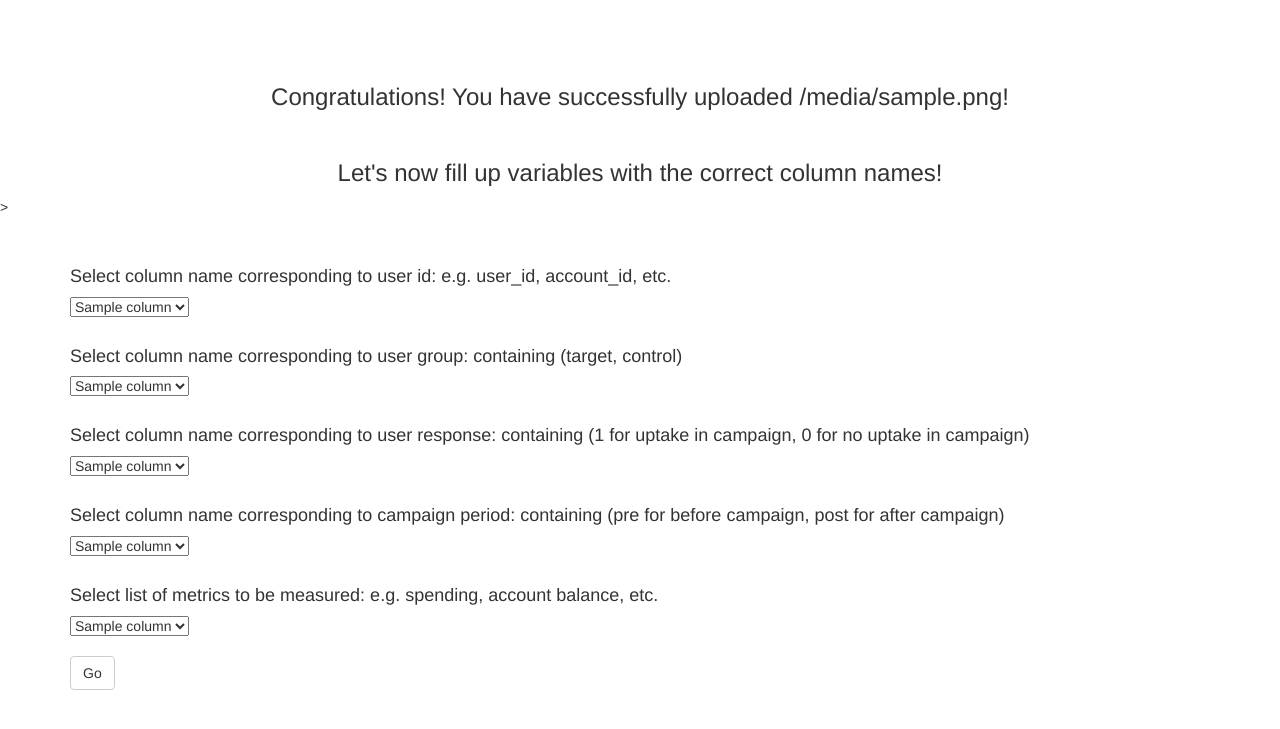
After one commit to nicolecvaldez/campaign-measurement-webapp, a Flask app: template app/templates/select_variables.html in a window 1280 px wide. The commit adds this page. Shown: the top 729 px of the page. Run offline with Flask 2, Linux system fonts and the light colour scheme; the template is opened without the code that fills it: most values are stand-ins (such as "Sample title", 1, 10 or a date in 2020); some libraries are stand-ins or nearby versions.

Commit message:
Created functional html.

```diff
--- /dev/null
+++ b/app/templates/select_variables.html
@@ -0,0 +1,71 @@
+{% extends "bootstrap/base.html" %}
+{% block title %}Select{% endblock %}
+
+{% block content %}
+
+<div class="container" style="margin-top: 5%; text-align: center">
+    <h3>Congratulations! You have successfully uploaded {{filename}}!</h3>
+    <br>
+    <h3>Let's now fill up variables with the correct column names!</h3>
+</div>>
+
+<div class="container">
+    <form class="form-inline" method="POST" action="/calculate_lift">
+        <div class="form-group">
+
+            <br>
+            <br>
+            <h4>Select column name corresponding to user id: e.g. user_id, account_id, etc.</h4>
+            <select name=user_id action="/">
+                {% for column in columns %}
+                <option value= "{{column}}" SELECTED> {{column}} </option>
+                {% endfor %}
+            </select>
+
+            <br>
+            <br>
+            <h4>Select column name corresponding to user group: containing (target, control)</h4>
+            <select name=user_group action="/">
+                {% for column in columns %}
+                <option value= "{{column}}" SELECTED> {{column}} </option>
+                {% endfor %}
+            </select>
+
+            <br>
+            <br>
+            <h4>Select column name corresponding to user response: containing (1 for uptake in campaign, 0 for no uptake in campaign)</h4>
+            <select name=user_response action="/">
+                {% for column in columns %}
+                <option value= "{{column}}" SELECTED> {{column}} </option>
+                {% endfor %}
+            </select>
+
+            <br>
+            <br>
+            <h4>Select column name corresponding to campaign period: containing (pre for before campaign, post for after campaign)</h4>
+            <select name=campaign_period action="/">
+                {% for column in columns %}
+                <option value= "{{column}}" SELECTED> {{column}} </option>
+                {% endfor %}
+            </select>
+
+            <br>
+            <br>
+            <h4>Select list of metrics to be measured: e.g. spending, account balance, etc.</h4>
+            <select name=metrics_list action="/">
+                {% for column in columns %}
+                <option value= "{{column}}" SELECTED> {{column}} </option>
+                {% endfor %}
+            </select>
+
+        </div>
+
+        <br>
+        <br>
+        <button type="submit" class="btn btn-default">Go</button>
+
+</form>
+
+</div>
+
+{% endblock %}
```
Also changed, not shown: app/templates/calculate_lift.html (renamed from app/templates/select_measurement.html, +2 -7 lines).
